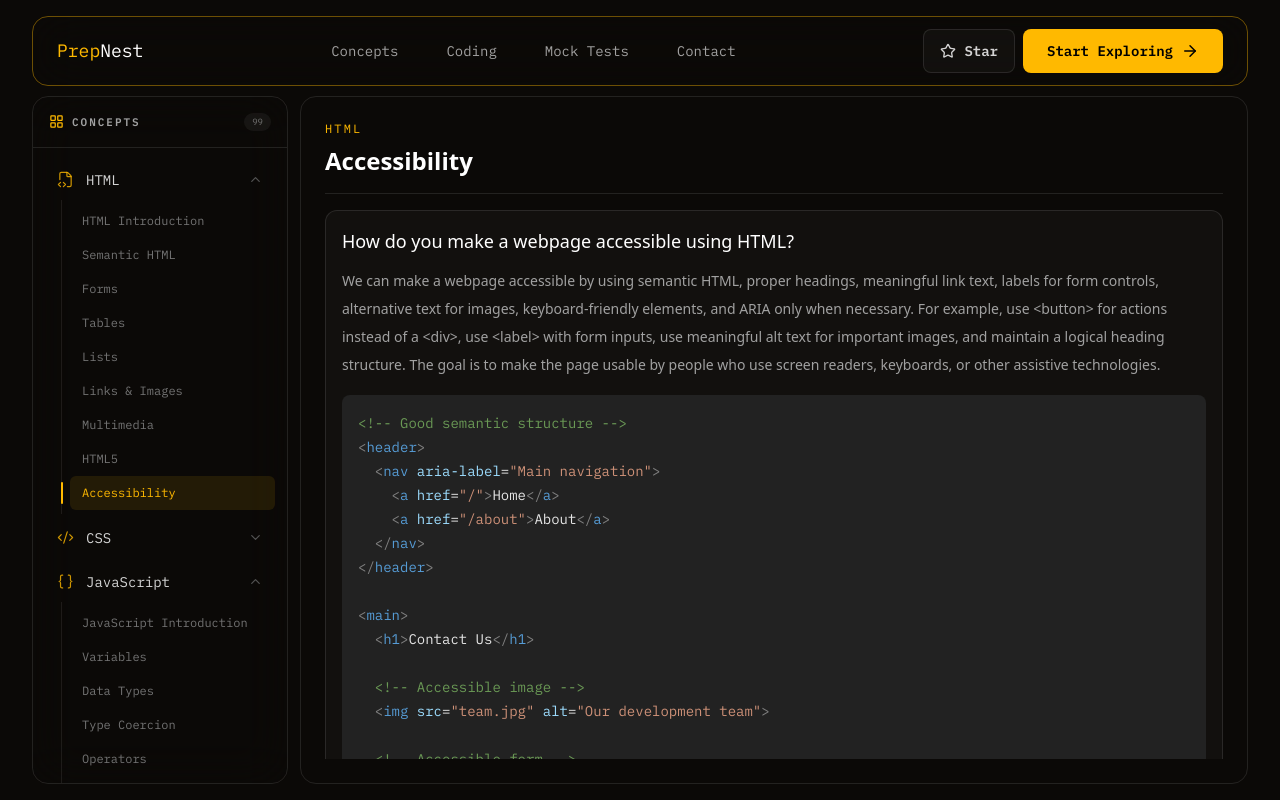
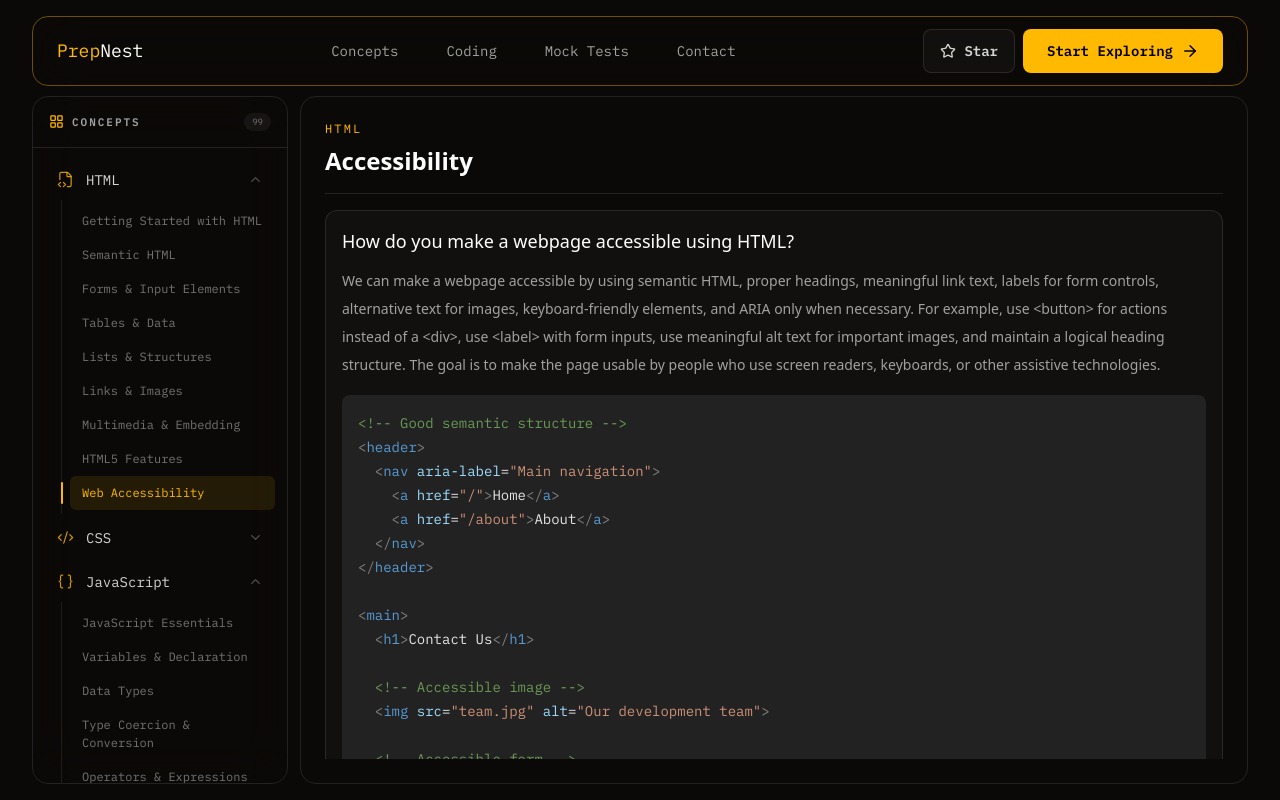
Before and after one commit to Jeet000001/prep_nest, a Next.js app: page /concepts/html/accessibility in a window 1280 px wide. Built offline with nearby package versions, Linux system fonts and the light colour scheme.

Commit message:
Refactor topic names and file mappings in Sidebar.tsx and page.tsx for consistency and clarity

```diff
--- a/Components/Sidebar.tsx
+++ b/Components/Sidebar.tsx
@@ -30,18 +30,18 @@ const topicGroups: TopicGroup[] = [
     name: "HTML",
     icon: FileCode2,
     topics: [
-      { name: "HTML Introduction", href: "/concepts/html/introduction" },
+      {
+        name: "Getting Started with HTML",
+        href: "/concepts/html/introduction",
+      },
       { name: "Semantic HTML", href: "/concepts/html/semantic-html" },
-      {
-        name: "Forms",
-        href: "/concepts/html/forms",
-      },
-      { name: "Tables", href: "/concepts/html/tables" },
-      { name: "Lists", href: "/concepts/html/lists" },
+      { name: "Forms & Input Elements", href: "/concepts/html/forms" },
+      { name: "Tables & Data", href: "/concepts/html/tables" },
+      { name: "Lists & Structures", href: "/concepts/html/lists" },
       { name: "Links & Images", href: "/concepts/html/links-images" },
-      { name: "Multimedia", href: "/concepts/html/multimedia" },
-      { name: "HTML5", href: "/concepts/html/html5" },
-      { name: "Accessibility", href: "/concepts/html/accessibility" },
+      { name: "Multimedia & Embedding", href: "/concepts/html/multimedia" },
+      { name: "HTML5 Features", href: "/concepts/html/html5" },
+      { name: "Web Accessibility", href: "/concepts/html/accessibility" },
     ],
   },
 
@@ -49,27 +49,33 @@ const topicGroups: TopicGroup[] = [
     name: "CSS",
     icon: Code2,
     topics: [
-      { name: "CSS Introduction", href: "/concepts/css/introduction" },
-      { name: "Box Model", href: "/concepts/css/box-model" },
-      { name: "Specificity", href: "/concepts/css/specificity" },
-      { name: "Position", href: "/concepts/css/position" },
+      { name: "CSS Fundamentals", href: "/concepts/css/introduction" },
+      { name: "Box Model Explained", href: "/concepts/css/box-model" },
+      { name: "Selector Specificity", href: "/concepts/css/specificity" },
+      { name: "Positioning Strategies", href: "/concepts/css/position" },
       {
         name: "Display & Visibility",
         href: "/concepts/css/display-visibility",
       },
-      { name: "Flexbox", href: "/concepts/css/flexbox" },
-      { name: "Grid", href: "/concepts/css/grid" },
+      { name: "Flexbox Layout", href: "/concepts/css/flexbox" },
+      { name: "CSS Grid", href: "/concepts/css/grid" },
       { name: "Responsive Design", href: "/concepts/css/responsive-design" },
-      { name: "Units", href: "/concepts/css/units" },
-      { name: "Positioning Element", href: "/concepts/css/position_element" },
+      { name: "CSS Units & Values", href: "/concepts/css/units" },
       {
-        name: "Transitions Animations",
+        name: "Positioning Elements",
+        href: "/concepts/css/positioning-elements",
+      },
+      {
+        name: "Transitions & Animations",
         href: "/concepts/css/transitions-animations",
       },
-      { name: "Pseudo Classes", href: "/concepts/css/pseudo-classes" },
+      {
+        name: "Pseudo-Classes & Selectors",
+        href: "/concepts/css/pseudo-classes",
+      },
       { name: "CSS Variables", href: "/concepts/css/css-variables" },
-      { name: "Preprocessors", href: "/concepts/css/preprocessors" },
-      { name: "Performance", href: "/concepts/css/performance" },
+      { name: "CSS Preprocessors", href: "/concepts/css/preprocessors" },
+      { name: "Performance Optimization", href: "/concepts/css/performance" },
       {
         name: "Browser Compatibility",
         href: "/concepts/css/browser-compatibility",
@@ -82,20 +88,32 @@ const topicGroups: TopicGroup[] = [
     icon: Braces,
     topics: [
       {
-        name: "JavaScript Introduction",
+        name: "JavaScript Essentials",
         href: "/concepts/javascript/introduction",
       },
-      { name: "Variables", href: "/concepts/javascript/variables" },
+      {
+        name: "Variables & Declaration",
+        href: "/concepts/javascript/variables",
+      },
       { name: "Data Types", href: "/concepts/javascript/data-types" },
-      { name: "Type Coercion", href: "/concepts/javascript/type-coercion" },
-      { name: "Operators", href: "/concepts/javascript/operators" },
-      { name: "Scope", href: "/concepts/javascript/scope" },
-      { name: "Hoisting", href: "/concepts/javascript/hoisting" },
-      { name: "Functions", href: "/concepts/javascript/functions" },
+      {
+        name: "Type Coercion & Conversion",
+        href: "/concepts/javascript/type-coercion",
+      },
+      {
+        name: "Operators & Expressions",
+        href: "/concepts/javascript/operators",
+      },
+      { name: "Scope & Scoping", href: "/concepts/javascript/scope" },
+      { name: "Hoisting & TDZ", href: "/concepts/javascript/hoisting" },
+      {
+        name: "Functions Fundamentals",
+        href: "/concepts/javascript/functions",
+      },
       { name: "Arrow Functions", href: "/concepts/javascript/arrow-functions" },
-      { name: "This Keyword", href: "/concepts/javascript/this-keyword" },
+      { name: "The 'this' Keyword", href: "/concepts/javascript/this-keyword" },
       {
-        name: "Call, Apply, Bind",
+        name: "Call, Apply & Bind",
         href: "/concepts/javascript/call-apply-bind",
       },
       { name: "Closures", href: "/concepts/javascript/closures" },
@@ -104,34 +122,46 @@ const topicGroups: TopicGroup[] = [
         href: "/concepts/javascript/execution-context",
       },
       { name: "Call Stack", href: "/concepts/javascript/call-stack" },
-      { name: "Objects", href: "/concepts/javascript/objects" },
-      { name: "Arrays", href: "/concepts/javascript/arrays" },
-      { name: "Destructuring", href: "/concepts/javascript/destructuring" },
-      { name: "Prototype", href: "/concepts/javascript/prototype" },
-      { name: "Classes and OOP", href: "/concepts/javascript/classes-OOP" },
-      { name: "Immutability", href: "/concepts/javascript/immutability" },
       {
-        name: "Deep Copy & Shallow Copy",
+        name: "Objects & Object Methods",
+        href: "/concepts/javascript/objects",
+      },
+      { name: "Arrays & Array Methods", href: "/concepts/javascript/arrays" },
+      {
+        name: "Destructuring Assignment",
+        href: "/concepts/javascript/destructuring",
+      },
+      {
+        name: "Prototypes & Inheritance",
+        href: "/concepts/javascript/prototype",
+      },
+      { name: "Classes & OOP", href: "/concepts/javascript/classes-oop" },
+      {
+        name: "Immutability Patterns",
+        href: "/concepts/javascript/immutability",
+      },
+      {
+        name: "Deep Copy vs Shallow Copy",
         href: "/concepts/javascript/deep-copy-shallow-copy",
       },
-      { name: "Strings", href: "/concepts/javascript/strings" },
-      { name: "Numbers & Math()", href: "/concepts/javascript/number-math" },
+      { name: "String Methods", href: "/concepts/javascript/strings" },
+      {
+        name: "Numbers & Math Operations",
+        href: "/concepts/javascript/numbers-math",
+      },
       { name: "Promises", href: "/concepts/javascript/promises" },
-      {
-        name: "Promises Methods",
-        href: "/concepts/javascript/promise-methods",
-      },
+      { name: "Promise Methods", href: "/concepts/javascript/promise-methods" },
       {
         name: "Asynchronous JavaScript",
-        href: "/concepts/javascript/asynchronous-javaScript",
+        href: "/concepts/javascript/asynchronous-javascript",
       },
-      { name: "Async Await", href: "/concepts/javascript/async-await" },
+      { name: "Async & Await", href: "/concepts/javascript/async-await" },
       { name: "Callbacks", href: "/concepts/javascript/callbacks" },
-      { name: "Event Handling", href: "/concepts/javascript/event_handling" },
-      { name: "DOM", href: "/concepts/javascript/dom" },
-      { name: "Web Storage", href: "/concepts/javascript/web-storage" },
+      { name: "Event Handling", href: "/concepts/javascript/event-handling" },
+      { name: "DOM Manipulation", href: "/concepts/javascript/dom" },
+      { name: "Web Storage API", href: "/concepts/javascript/web-storage" },
       { name: "Fetch API", href: "/concepts/javascript/fetch-api" },
-      { name: "Modules", href: "/concepts/javascript/modules" },
+      { name: "Modules & Exports", href: "/concepts/javascript/modules" },
       { name: "Error Handling", href: "/concepts/javascript/error-handling" },
       {
         name: "Regular Expressions",
@@ -145,20 +175,17 @@ const topicGroups: TopicGroup[] = [
         name: "Debouncing & Throttling",
         href: "/concepts/javascript/debouncing-throttling",
       },
+      { name: "JSON Parsing", href: "/concepts/javascript/json" },
       {
-        name: "JSON",
-        href: "/concepts/javascript/JSON",
-      },
-      {
-        name: "Browser Concepts",
+        name: "Browser APIs & Concepts",
         href: "/concepts/javascript/browser-concepts",
       },
       {
         name: "Advanced JavaScript",
-        href: "/concepts/javascript/advanced-javaScript",
+        href: "/concepts/javascript/advanced-javascript",
       },
       {
-        name: "Output Based Questions",
+        name: "Output-Based Questions",
         href: "/concepts/javascript/output-based-questions",
       },
     ],
@@ -168,42 +195,60 @@ const topicGroups: TopicGroup[] = [
     name: "React",
     icon: Atom,
     topics: [
-      { name: "React Introduction", href: "/concepts/react/introduction" },
-      { name: "Components", href: "/concepts/react/components" },
-      { name: "JSX", href: "/concepts/react/jsx" },
-      { name: "Props", href: "/concepts/react/props" },
-      { name: "Events", href: "/concepts/react/events" },
+      { name: "React Fundamentals", href: "/concepts/react/introduction" },
+      {
+        name: "Components & Best Practices",
+        href: "/concepts/react/components",
+      },
+      { name: "JSX Syntax", href: "/concepts/react/jsx" },
+      { name: "Props & Data Flow", href: "/concepts/react/props" },
+      { name: "Event Handling", href: "/concepts/react/events" },
       {
         name: "Conditional Rendering",
         href: "/concepts/react/conditional-rendering",
       },
       { name: "Lists & Keys", href: "/concepts/react/lists-keys" },
-      { name: "Forms", href: "/concepts/react/forms" },
-      { name: "useState", href: "/concepts/react/useState" },
-      { name: "useEffect", href: "/concepts/react/useEffect" },
-      { name: "useRef", href: "/concepts/react/useRef" },
-      { name: "useMemo", href: "/concepts/react/useMemo" },
-      { name: "useCallback", href: "/concepts/react/useCallback" },
-      { name: "useReducer", href: "/concepts/react/useReducer" },
+      { name: "Forms & Form Handling", href: "/concepts/react/forms" },
+      { name: "useState Hook", href: "/concepts/react/use-state" },
+      { name: "useEffect Hook", href: "/concepts/react/use-effect" },
+      { name: "useRef Hook", href: "/concepts/react/use-ref" },
+      { name: "useMemo Hook", href: "/concepts/react/use-memo" },
+      { name: "useCallback Hook", href: "/concepts/react/use-callback" },
+      { name: "useReducer Hook", href: "/concepts/react/use-reducer" },
       { name: "React.memo", href: "/concepts/react/react-memo" },
       { name: "Context API", href: "/concepts/react/context-api" },
       { name: "Custom Hooks", href: "/concepts/react/custom-hooks" },
-      { name: "Hooks Rules", href: "/concepts/react/hooks-rules" },
-      { name: "Rerendering", href: "/concepts/react/rerendering" },
-      { name: "Virtual DOM & Reconciliation", href: "/concepts/react/virtual-dom-reconciliation" },
-      { name: "Lifecycle", href: "/concepts/react/lifecycle" },
-      { name: "Error Handling", href: "/concepts/react/error-handling" },
-      { name: "Code Splitting", href: "/concepts/react/code-splitting" },
+      { name: "Rules of Hooks", href: "/concepts/react/hooks-rules" },
+      {
+        name: "Re-rendering & Optimization",
+        href: "/concepts/react/re-rendering",
+      },
+      {
+        name: "Reconciliation",
+        href: "/concepts/react/virtual-dom-reconciliation",
+      },
+      { name: "Component Lifecycle", href: "/concepts/react/lifecycle" },
+      { name: "Error Boundaries", href: "/concepts/react/error-handling" },
+      { name: "Code Splitting ", href: "/concepts/react/code-splitting" },
       { name: "Suspense", href: "/concepts/react/suspense" },
       { name: "Portals", href: "/concepts/react/portals" },
-      { name: "State Management", href: "/concepts/react/state-management" },
-      { name: "Redux", href: "/concepts/react/redux" },
-      { name: "Data Fetching", href: "/concepts/react/data-fetching" },
-      { name: "Performance", href: "/concepts/react/performance" },
-      { name: "StrictMode", href: "/concepts/react/strictmode" },
-      { name: "Server & Client Components", href: "/concepts/react/server-client-components" },
-      { name: "React 18,19", href: "/concepts/react/react-18-19" },
-      { name: "Tricky Questions", href: "/concepts/react/tricky-questions" },
+      {
+        name: "State Management Solutions",
+        href: "/concepts/react/state-management",
+      },
+      { name: "Redux Essentials", href: "/concepts/react/redux" },
+      { name: "Data Fetching Patterns", href: "/concepts/react/data-fetching" },
+      { name: "Performance Optimization", href: "/concepts/react/performance" },
+      { name: "StrictMode", href: "/concepts/react/strict-mode" },
+      {
+        name: "Server & Client Components",
+        href: "/concepts/react/server-client-components",
+      },
+      { name: "React 18 & 19 Features", href: "/concepts/react/react-18-19" },
+      {
+        name: "Tricky React Questions",
+        href: "/concepts/react/tricky-questions",
+      },
     ],
   },
 ];
```
Also changed, not shown: app/concepts/[category]/[topic]/page.tsx (+16 -16 lines).
